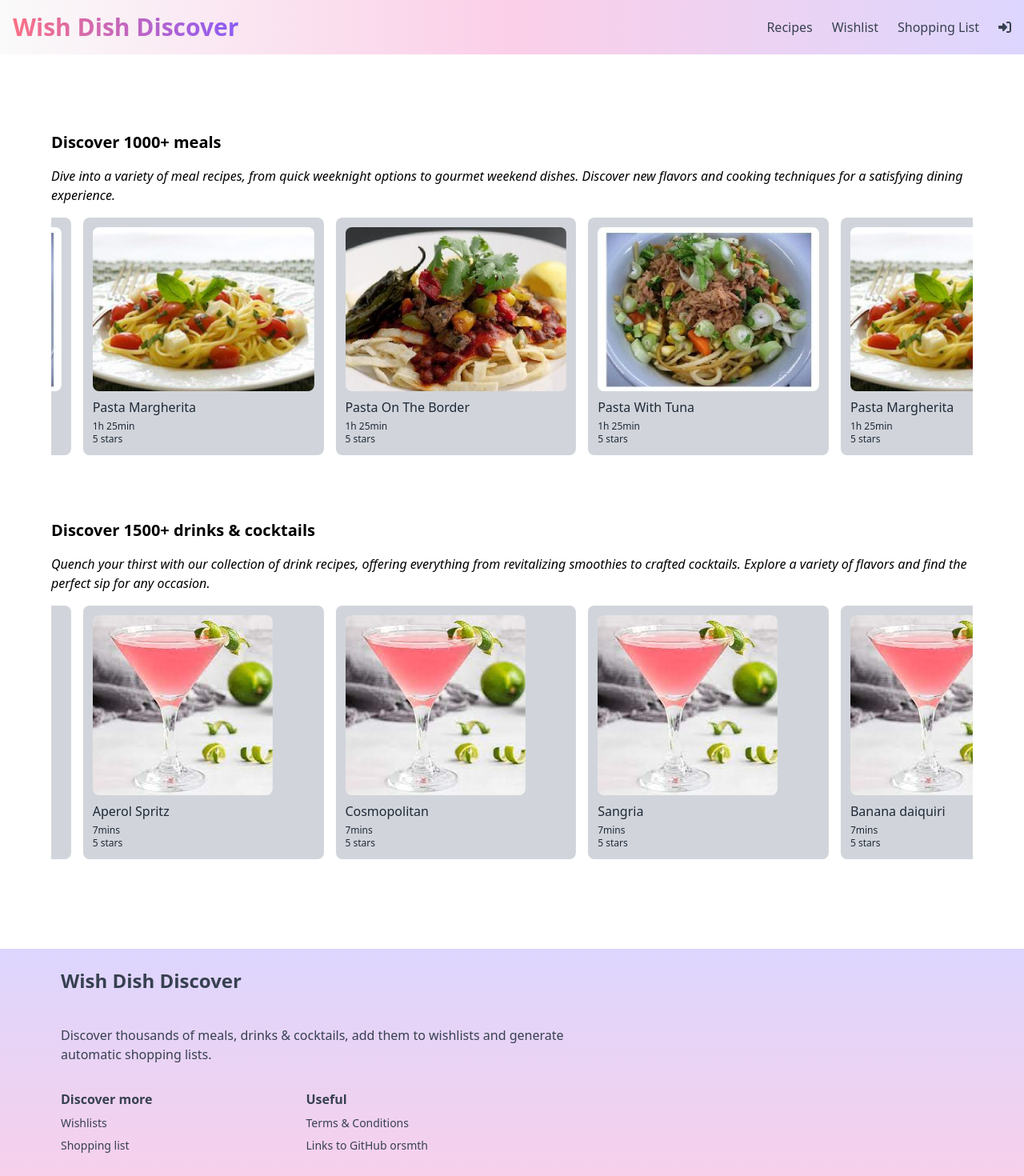
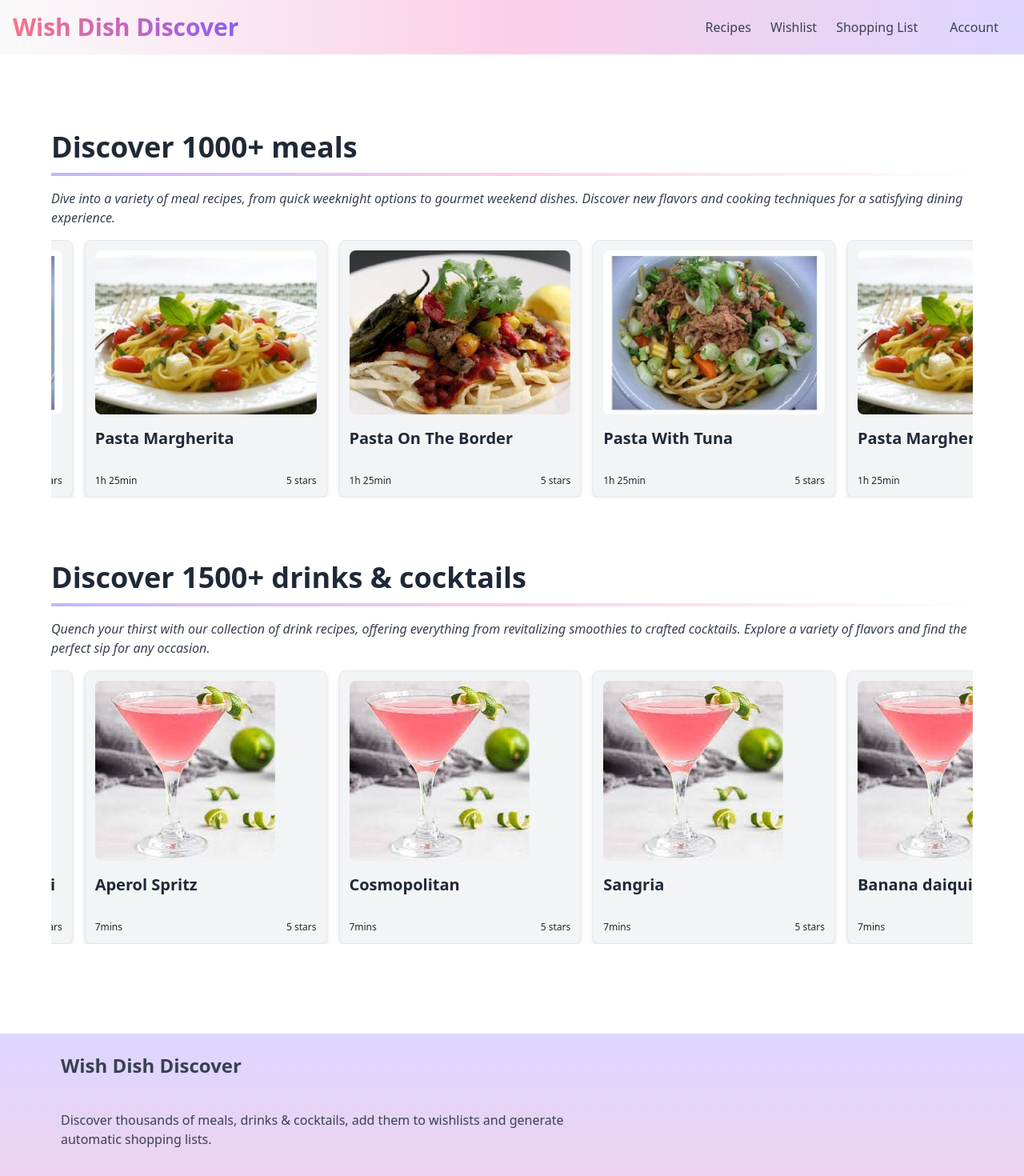
Before and after one commit to mgretek/dish-discover, a React (Create React App) app: page / in a window 1280 px wide. Shown: the top 1470 px of the page at 80% size. Built offline with nearby package versions, Linux system fonts and the light colour scheme; no server answers.

Commit message:
Smaller improvements

```diff
--- a/src/components/Settings.js
+++ b/src/components/Settings.js
@@ -44,14 +44,7 @@ export const Settings = () => {
         </>
       ) : (
         <button onClick={() => setSettingsOpen(!settingsOpen)} className="">
-          <svg
-            className="w-4 text-gray-700 hover:text-violet-700"
-            xmlns="http://www.w3.org/2000/svg"
-            viewBox="0 0 512 512"
-            fill="currentColor"
-          >
-            <path d="M217.9 105.9L340.7 228.7c7.2 7.2 11.3 17.1 11.3 27.3s-4.1 20.1-11.3 27.3L217.9 406.1c-6.4 6.4-15 9.9-24 9.9c-18.7 0-33.9-15.2-33.9-33.9l0-62.1L32 320c-17.7 0-32-14.3-32-32l0-64c0-17.7 14.3-32 32-32l128 0 0-62.1c0-18.7 15.2-33.9 33.9-33.9c9 0 17.6 3.6 24 9.9zM352 416l64 0c17.7 0 32-14.3 32-32l0-256c0-17.7-14.3-32-32-32l-64 0c-17.7 0-32-14.3-32-32s14.3-32 32-32l64 0c53 0 96 43 96 96l0 256c0 53-43 96-96 96l-64 0c-17.7 0-32-14.3-32-32s14.3-32 32-32z" />
-          </svg>
+          <span className="text-gray-700 pl-3 md:pr-4 md:pl-4">Account</span>
         </button>
       )}
       {settingsOpen && (
--- a/src/components/homepage/HomepageContent.js
+++ b/src/components/homepage/HomepageContent.js
@@ -1,5 +1,5 @@
 import React from "react";
 
 export const HomepageContent = ({ text }) => {
-  return <div className="mb-4 text-md italic">{text}</div>;
+  return <div className="mb-4 text-md italic text-gray-700">{text}</div>;
 };
--- a/src/components/homepage/HomepageHeader.js
+++ b/src/components/homepage/HomepageHeader.js
@@ -1,5 +1,5 @@
 import React from "react";
 
 export const HomepageHeader = ({ title }) => {
-  return <div className="mb-4 font-bold text-xl">{title}</div>;
+  return <div className="mb-3 font-bold text-4xl text-gray-800">{title}</div>;
 };
--- a/src/components/randomRecipes/RandomDrinks.js
+++ b/src/components/randomRecipes/RandomDrinks.js
@@ -14,9 +14,7 @@ export const RandomDrinks = () => {
 
   //For production - API call
   // useEffect(() => {
-  //   fetch(
-  //     "https://api.spoonacular.com/recipes/complexSearch?query=pasta&apiKey=8c7408891f0843b7a5b62b8bd041580d"
-  //   )
+  //   fetch("www.thecocktaildb.com/api/json/v1/1/random.php")
   //     .then((response) => response.json())
   //     .then((json) => setData(json))
   //     .catch((error) => console.error(error));
@@ -59,21 +57,25 @@ export const RandomDrinks = () => {
               ? data.results.map((recipe) => (
                   <SwiperSlide
                     key={recipe.id}
-                    className="p-3 gap-10 bg-gray-300 rounded-lg"
+                    className="p-3 gap-10 bg-gray-100 border border-gray-200 drop-shadow-md rounded-lg"
                   >
                     <img
-                      className="mb-2 rounded-lg h-auto"
+                      className="mb-2 rounded-lg w-max h-auto"
                       src={recipe.image}
                       alt={recipe.title}
                     />
 
-                    <div className="mb-1 text-md text-gray-800">
+                    <div className="mb-1 text-xl text-gray-800 font-semibold h-[55px] mt-4">
                       {recipe.title}
                     </div>
-                    <div className="text-xs text-gray-800">
-                      {recipe.preptime}
+                    <div className="flex justify-between">
+                      <div className="text-xs text-gray-800">
+                        {recipe.preptime}
+                      </div>
+                      <div className="text-xs text-gray-800">
+                        {recipe.rating}
+                      </div>
                     </div>
-                    <div className="text-xs text-gray-800">{recipe.rating}</div>
                   </SwiperSlide>
                 ))
               : "Loading..."}
--- a/src/components/randomRecipes/RandomRecipes.js
+++ b/src/components/randomRecipes/RandomRecipes.js
@@ -22,7 +22,7 @@ export const RandomRecipes = () => {
   //     .catch((error) => console.error(error));
   // }, []);
 
-  //Only for development – using dummy data instead of API
+  // //Only for development – using dummy data instead of API
   useEffect(() => {
     setData(dummydata());
   }, []);
@@ -59,7 +59,7 @@ export const RandomRecipes = () => {
               ? data.results.map((recipe) => (
                   <SwiperSlide
                     key={recipe.id}
-                    className="p-3 gap-10 bg-gray-300 rounded-lg"
+                    className="p-3 gap-10 bg-gray-100 border border-gray-200 drop-shadow-md rounded-lg"
                   >
                     <img
                       className="mb-2 rounded-lg w-max h-auto"
@@ -67,13 +67,18 @@ export const RandomRecipes = () => {
                       alt={recipe.title}
                     />
 
-                    <div className="mb-1 text-md text-gray-800">
+                    <div className="mb-1 text-xl text-gray-800 font-semibold h-[55px] mt-4">
                       {recipe.title}
                     </div>
-                    <div className="text-xs text-gray-800">
-                      {recipe.preptime}
+
+                    <div className="flex justify-between">
+                      <div className="text-xs text-gray-800">
+                        {recipe.preptime}
+                      </div>
+                      <div className="text-xs text-gray-800">
+                        {recipe.rating}
+                      </div>
                     </div>
-                    <div className="text-xs text-gray-800">{recipe.rating}</div>
                   </SwiperSlide>
                 ))
               : "Loading..."}
--- a/src/pages/Home.js
+++ b/src/pages/Home.js
@@ -10,10 +10,13 @@ export const Home = () => {
     <div className="flex flex-col">
       <div className=" mt-24 mb-20 mx-2 sm:mx-10 xl:max-w-6xl xl:mx-auto">
         <HomepageHeader title="Discover 1000+ meals" />
+
+        <div className="h-1 bg-gradient-to-r from-violet-300 via-pink-200 to-white pl-1 mb-4"></div>
         <HomepageContent text="Dive into a variety of meal recipes, from quick weeknight options to gourmet weekend dishes. Discover new flavors and cooking techniques for a satisfying dining experience." />
         <RandomRecipes />
         <div className="mt-20">
           <HomepageHeader title="Discover 1500+ drinks & cocktails" />
+          <div className="h-1 bg-gradient-to-r from-violet-300 via-pink-200 to-white pl-1 mb-4"></div>
           <HomepageContent text="Quench your thirst with our collection of drink recipes, offering everything from revitalizing smoothies to crafted cocktails. Explore a variety of flavors and find the perfect sip for any occasion." />
           <RandomDrinks />
         </div>
--- a/src/pages/Login.js
+++ b/src/pages/Login.js
@@ -13,7 +13,7 @@ export const Login = () => {
     <div className="flex flex-col border border-violet-200 rounded-md mt-14 p-6 mx-8 sm:mx-14 md:max-w-xl md:mx-auto">
       <div className="w-12 p-3 self-center mb-3">
         <svg
-          className="text-pink-300"
+          className="text-gray-400"
           xmlns="http://www.w3.org/2000/svg"
           viewBox="0 0 448 512"
         >
```
